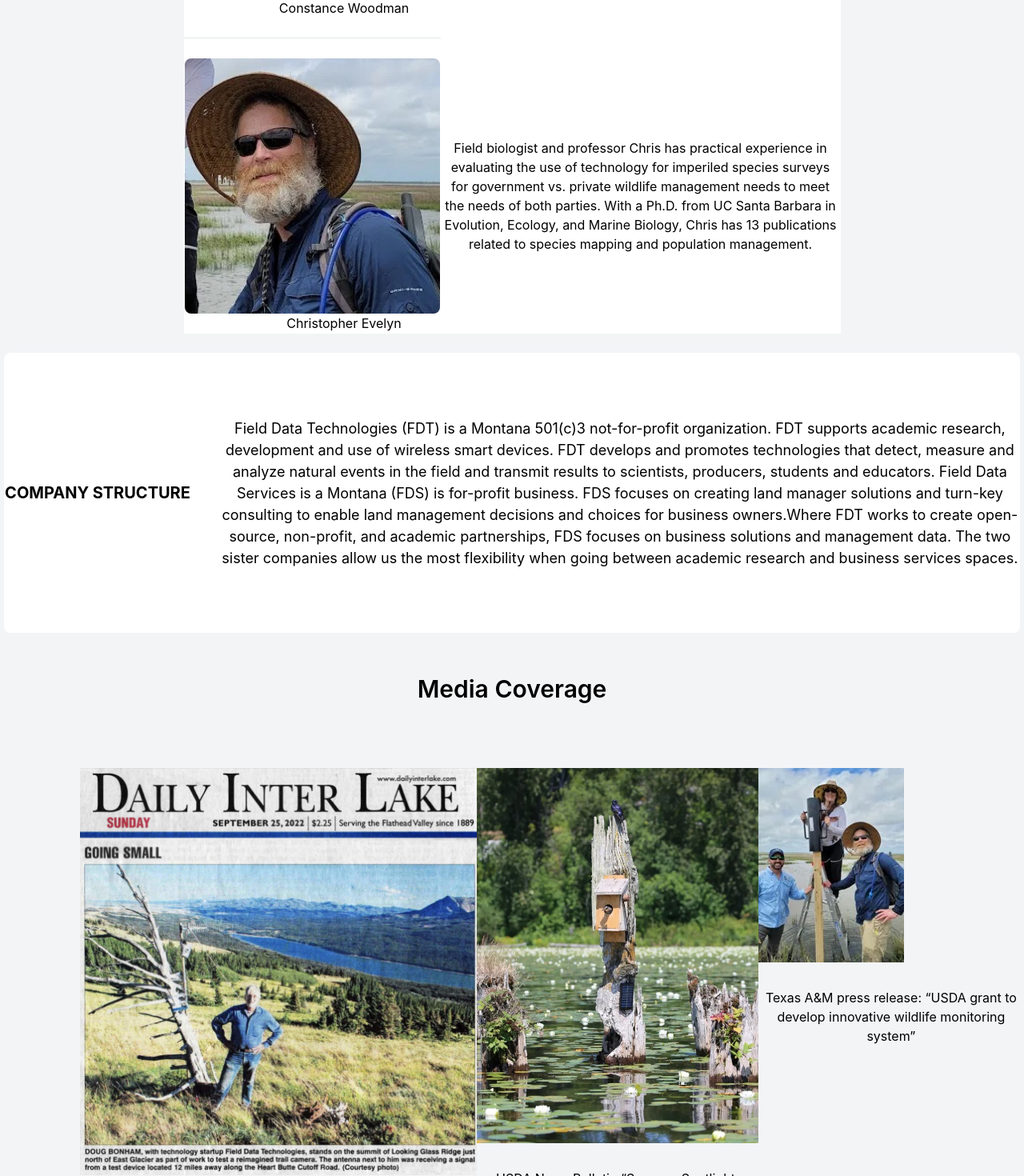
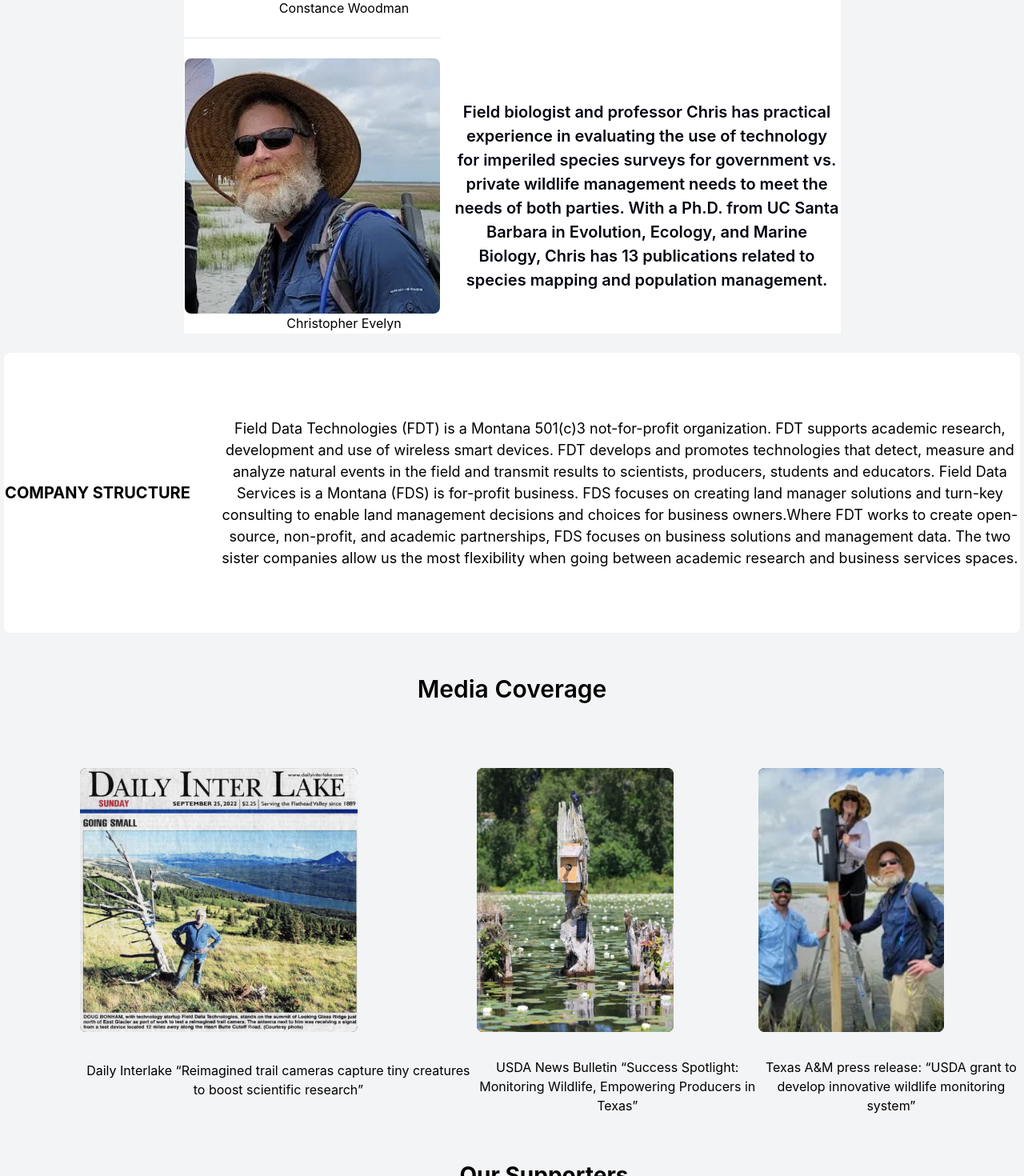
Before and after one commit to MedlynJacob/fdt-sample, a React (Create React App) app: page /about in a window 1280 px wide. Shown: the part 1300-2770 px from the top of the page at 80% size. Built offline with nearby package versions, Linux system fonts and the light colour scheme.

Commit message:
about styling

```diff
--- a/src/index.css
+++ b/src/index.css
@@ -14,7 +14,21 @@ body {
   -webkit-font-smoothing: antialiased;
   -moz-osx-font-smoothing: grayscale;
 }
-
+.s{
+  @apply
+  max-w-[175px]
+  ml-8
+  mr-8
+}
+.ps{
+  @apply
+  w-[70%] h-[75%]  bg-primary rounded-lg
+}
+.cont{
+  @apply
+  ml-4
+  font-semibold text-[20px] text-primary
+}
 .white__gradient {
   background: rgba(255, 255, 255, 0.6);
   filter: blur(750px);
--- a/src/pages/home.jsx
+++ b/src/pages/home.jsx
@@ -49,7 +49,7 @@ const home = () => {
                         <a href="/about">Learn more</a>
                     </button>
                 </div>
-                <img src={fdt1} alt="fdt logo" className="ml-9 w-[40%]"/>
+                <img src={fdt1} alt="fdt logo" className="ml-9 w-[40%] z-10"/>
             </div>
             <HomeImg/>
         </div>
```
Also changed, not shown: 1 other file (tests, documents, lock files or other folders).
